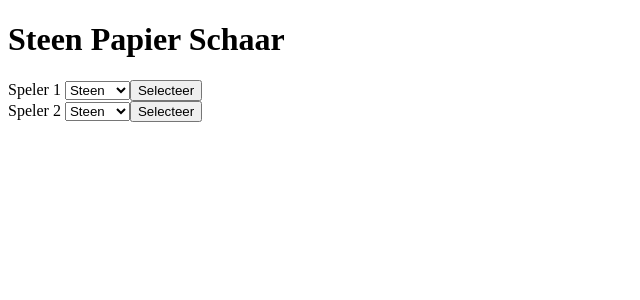
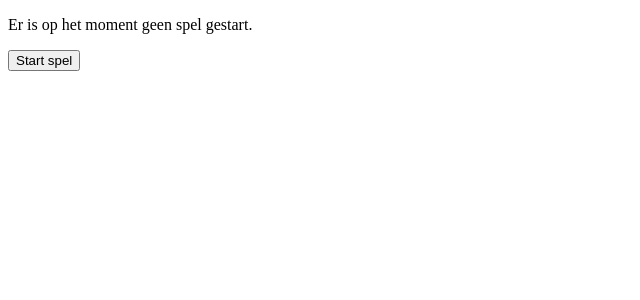
Before and after one commit to horizoncollege/ao-alkmaar-Thijmen2006, a PHP site: page /SteenPapierSchaar/game.php in a window 1280 px wide. Shown: the top 300 px of the page, without its empty margins (0-640 px from the left). Run offline with PHP 8.4, Linux system fonts and the light colour scheme.

Commit message:
juiste steenpapierschaar toegevoegd

```diff
--- a/SteenPapierSchaar/game.php
+++ b/SteenPapierSchaar/game.php
@@ -1,36 +1,102 @@
+<?php
+session_start();
+?>
 <!DOCTYPE html>
-<html lang="en">
+<html lang="nl">
 
 <head>
-    <meta charset="UTF-8">
-    <title>Rock, Paper, Scissors</title>
+	<meta charset="UTF-8">
+	<title>Steen, Papier, Schaar</title>
+
 </head>
 
 <body>
-    <h1>Steen Papier Schaar</h1>
-    <div>
-        <form method="POST">
-            <label for="speler_een">Speler 1</label>
-            <select name="speler_een" id="speler_een">
-                <option value="steen">Steen</option>
-                <option value="papier">Papier</option>
-                <option value="schaar">Schaar</option>
-                <input type="submit" name="submit" value="Selecteer">
-            </select>
-        </form>
-    </div>
-    <div>
-        <form method="POST">
-            <label for="speler_twee">Speler 2</label>
-            <select name="speler_twee" id="speler_twee">
-                <option value="steen">Steen</option>
-                <option value="papier">Papier</option>
-                <option value="schaar">Schaar</option>
-                <input type="submit" name="submit" value="Selecteer">
-            </select>
-        </form>
-    </div>
+	<?php
 
-</body>
+	if (isset($_POST["start"])) {
+		$_SESSION["user"] = mt_rand(1, 9999999);
+		$_SESSION["score"] = 0;
+	}
+	if (isset($_POST["stop"])) {
+		session_destroy();
+		header("location: index.php");
+	}
+	// Hier worden de mogelijke opties uitgewerkt
+	if (isset($_SESSION['user'])) {
+		if (isset($_POST["game"])) {
+			$sps = array("Steen", "Papier", "Schaar", "Hagedis", "Spock");
+			$computer = mt_rand(0, 4);
 
-</html>
+			if ($_POST["game"] == "steen") {
+				$player = 0;
+			} else if ($_POST["game"] == "papier") {
+				$player = 1;
+			} else if ($_POST["game"] == "schaar") {
+				$player = 2;
+			} else if ($_POST["game"] == "hagedis") {
+				$player = 3;
+			} else {
+				$player = 4;
+			}
+
+			// Een overzicht van de formule bij welke uitkomst wie wint
+
+			if ($player == $computer) {
+				echo "<h1 class='oranje'>Gelijkspel</h1>";
+			} else if ($player == 0 && ($computer == 2 || $computer == 3)) {  //Steen wint van schaar, hagedis
+				echo "<h1 class='groen'>Jij wint</h1> <img src='Spock.GIF' alt='Spock'> " . PHP_EOL;
+				$_SESSION["score"] += 1;
+			} else if ($player == 1 && ($computer == 0 || $computer == 4)) {  //Papier wint van steen en spock
+				echo "<h1 class='groen'>Jij wint</h1> <img src='Spock.GIF' alt='Spock'> " . PHP_EOL;
+				$_SESSION["score"] += 1;
+			} else if ($player == 2 && ($computer == 1 || $computer == 3)) { //Schaar wint van papier, hagedis
+				echo "<h1 class='groen'>Jij wint</h1> <img src='Spock.GIF' alt='Spock'> " . PHP_EOL;
+				$_SESSION["score"] += 1;
+			} else if ($player == 3 && ($computer == 2 || $computer == 4)) { //Hagedis wint van papier en spock
+				echo "<h1 class='groen'>Jij wint</h1> <img src='Spock.GIF' alt='Spock'> " . PHP_EOL;
+				$_SESSION["score"] += 1;
+			} else if ($player == 4 && ($computer == 2 || $computer == 0)) { //Spock wint van schaar, steen
+				echo "<h1 class='groen'>Jij wint</h1> <img src='Spock.GIF' alt='Spock'> " . PHP_EOL;
+				$_SESSION["score"] += 1;
+			} else {
+				echo "<h1 class='rood'>Computer wint</h1>";
+			}
+
+	?>
+			<br>
+			<!-- Het resultaat van de computer en de speler -->
+		<?php
+
+			echo "\nComputer: $sps[$computer] <br>";
+			echo "\nSpeler: $sps[$player] <br>";
+		}
+	}
+	//De buttons en score van het spel tegen de computer
+	if (isset($_SESSION['user'])) { ?>
+		<p>Je huidige score is: <?php echo $_SESSION["score"]; ?></p>
+
+
+		<form method="post">
+			<button value="steen" name="game">Steen</button>
+			<button value="papier" name="game">Papier</button>
+			<button value="schaar" name="game">Schaar</button>
+			<button value="hagedis" name="game">Hagedis</button>
+			<button value="spock" name="game">Spock</button>
+
+		</form>
+		<form method="post">
+			<button value="stop" name="stop">Stop met spelen</button>
+		</form>
+
+
+	<?php } else {
+		//Het tweede begin menu waar je het spel tegen de computer start
+	?>
+		<p>Er is op het moment geen spel gestart.</p>
+		<form method="post">
+			<button value="start" name="start">Start spel</button>
+
+		</form>
+
+
+	<?php } ?>
```
Also changed, not shown: SteenPapierSchaar/index.php (+7 -26 lines), 1 other file.
